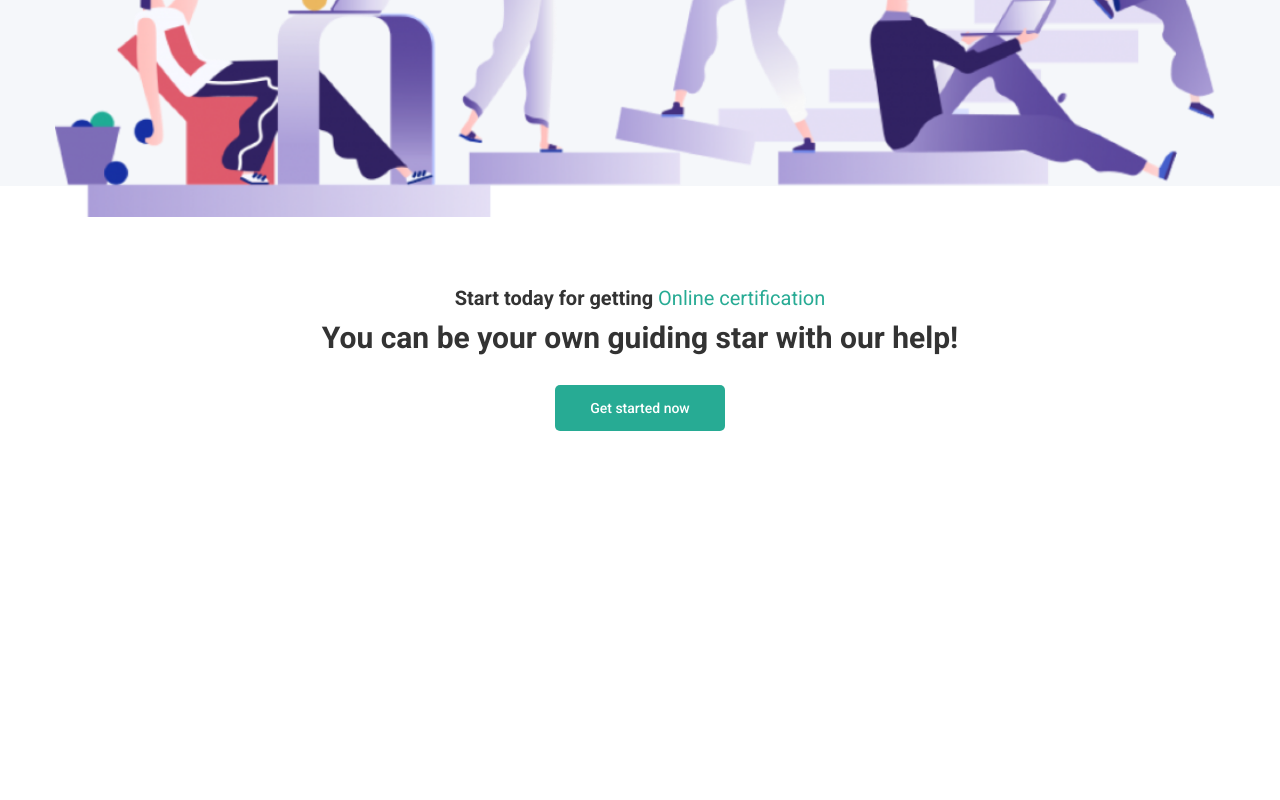
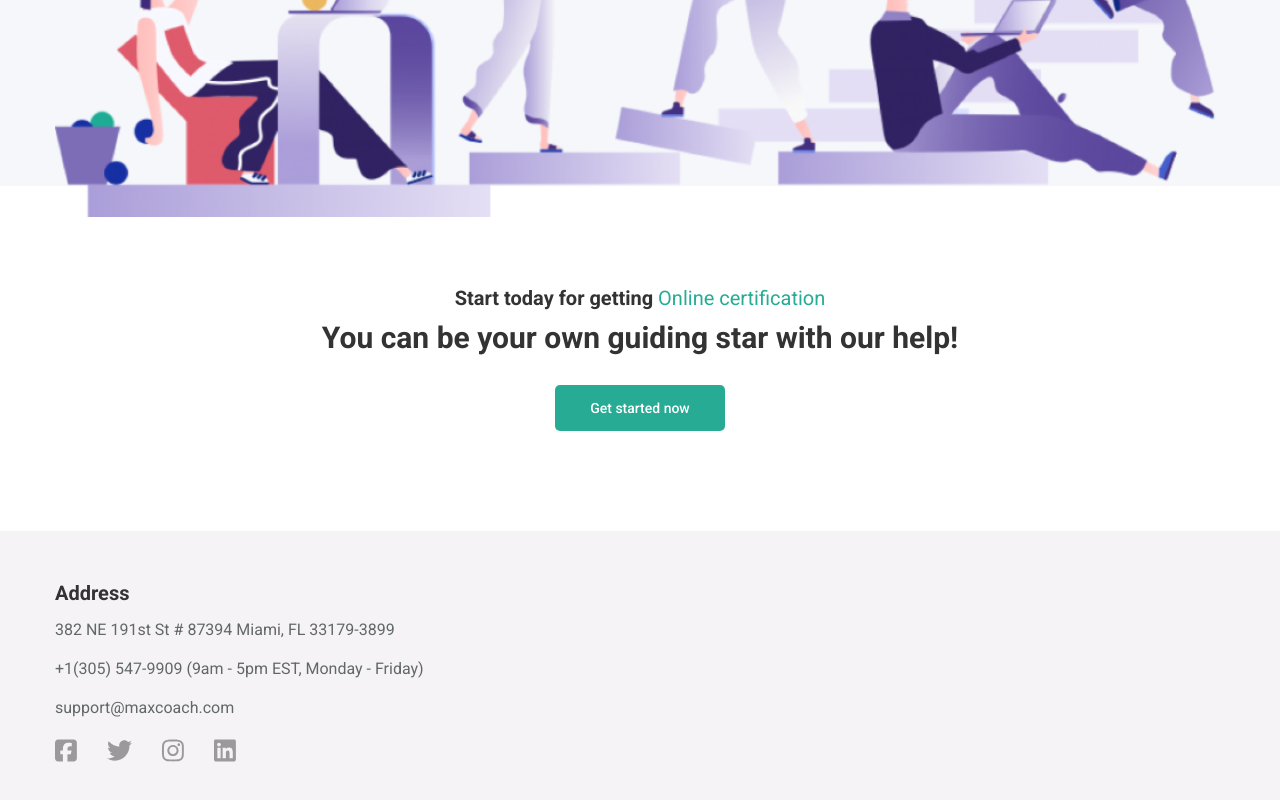
Before and after one commit to Pierfran992/proj-html-vuejs, a Vue app: page / in a window 1280 px wide. Shown: the part 5311-6111 px from the top of the page. Before the commit the page ends 5842 px from the top, so only its background shows below. Built offline with nearby package versions, Linux system fonts and the light colour scheme.

Commit message:
Sviluppo: -Creazione componente AppFooter; -richiamato nel componente il global state da cui sono stati stampati i dati degli indirizzi; -inserite le icone dei social;

```diff
--- a/src/App.vue
+++ b/src/App.vue
@@ -1,6 +1,9 @@
 <script>
+// componenti header
 import AppHeader from './components/AppHeader.vue';
 import Jumbotron from './components/Jumbotron.vue';
+
+// componenti main
 import SectionInfo from './components/SectionInfo.vue';
 import SectionService from './components/SectionService.vue';
 import SectionCourses from './components/SectionCourses.vue';
@@ -9,11 +12,16 @@ import SectionBlog from './components/SectionBlog.vue';
 import SectionHelp from './components/SectionHelp.vue';
 import SectionStarted from './components/SectionStarted.vue';
 
+// componenti footer
+import AppFooter from './components/AppFooter.vue';
+
 export default {
     name: "App",
     components: {
+        // componenti header
         AppHeader,
         Jumbotron,
+        // componenti main
         SectionInfo,
         SectionService,
         SectionCourses,
@@ -21,6 +29,8 @@ export default {
         SectionBlog,
         SectionHelp,
         SectionStarted,
+        // componenti footer
+        AppFooter,
     }
 }
 </script>
@@ -41,6 +51,10 @@ export default {
         <SectionHelp />
         <SectionStarted />
     </main>
+    <!-- componenti footer -->
+    <footer>
+        <AppFooter />
+    </footer>
 </template>
 
 <style lang="scss">
--- /dev/null
+++ b/src/components/AppFooter.vue
@@ -0,0 +1,76 @@
+<script>
+import { store } from '../store.js';
+
+export default {
+    name: "AppFooter",
+    data() {
+        return {
+            store,
+        }
+    },
+}
+</script>
+
+<template>
+    <section>
+        <div class="container">
+            <div class="ctn_contacts">
+                <!-- lista indirizzi -->
+                <h5>Address</h5>
+                <ul class="address" v-for="(elem, index) in store.address" :key="index">
+                    <li>
+                        {{ elem }}
+                    </li>
+                </ul>
+
+                <!-- icone dei social -->
+                <div class="ctn_social_icon">
+                    <font-awesome-icon icon="fa-brands fa-square-facebook" />
+                    <font-awesome-icon icon="fa-brands fa-twitter" />
+                    <font-awesome-icon icon="fa-brands fa-instagram" />
+                    <font-awesome-icon icon="fa-brands fa-linkedin" />
+                </div>
+            </div>
+
+            <!-- menu links -->
+            <div class="ctn_menu_links">
+
+            </div>
+        </div>
+    </section>
+</template>
+
+<style lang="scss" scoped>
+@use '../styles/partials/variables.scss' as *;
+@use '../styles/partials/mixins.scss' as *;
+
+section {
+    background-color: $sectionThirdColor;
+    padding: 50px 0;
+
+    h5 {
+        color: $fontPrimaryColor;
+        font-size: 20px;
+        margin-bottom: 15px;
+    }
+}
+
+.ctn_contacts {
+    width: 50%;
+
+    li {
+        color: $fontThirdCOlor;
+        list-style: none;
+        margin-bottom: 20px;
+    }
+
+    .ctn_social_icon {
+        color: $fivecolor;
+        font-size: 25px;
+
+        * {
+            margin-right: 30px;
+        }
+    }
+}
+</style>
--- a/src/main.js
+++ b/src/main.js
@@ -25,6 +25,14 @@ import { faEye } from '@fortawesome/free-regular-svg-icons'
 import { faFlag } from '@fortawesome/free-regular-svg-icons'
 import { faGear } from '@fortawesome/free-solid-svg-icons'
 import { faDesktop } from '@fortawesome/free-solid-svg-icons'
+import { faSquareFacebook } from '@fortawesome/free-brands-svg-icons'
+import { faTwitter } from '@fortawesome/free-brands-svg-icons'
+import { faInstagram } from '@fortawesome/free-brands-svg-icons'
+import { faLinkedin } from '@fortawesome/free-brands-svg-icons'
+
+
+
+
 
 
 
@@ -36,7 +44,7 @@ import { faDesktop } from '@fortawesome/free-solid-svg-icons'
 
 
 /* add icons to the library */
-library.add(faUserSecret, faAngleDown, faCartShopping, faCircleUser, faMagnifyingGlass, faRulerCombined, faBook, faLifeRing, faCheck, faFileLines, faUser, faArrowRight, faCalendar, faEye, faFlag, faGear, faDesktop);
+library.add(faUserSecret, faAngleDown, faCartShopping, faCircleUser, faMagnifyingGlass, faRulerCombined, faBook, faLifeRing, faCheck, faFileLines, faUser, faArrowRight, faCalendar, faEye, faFlag, faGear, faDesktop, faSquareFacebook, faTwitter, faInstagram, faLinkedin);
 
 createApp(App)
     .component('font-awesome-icon', FontAwesomeIcon)
```
